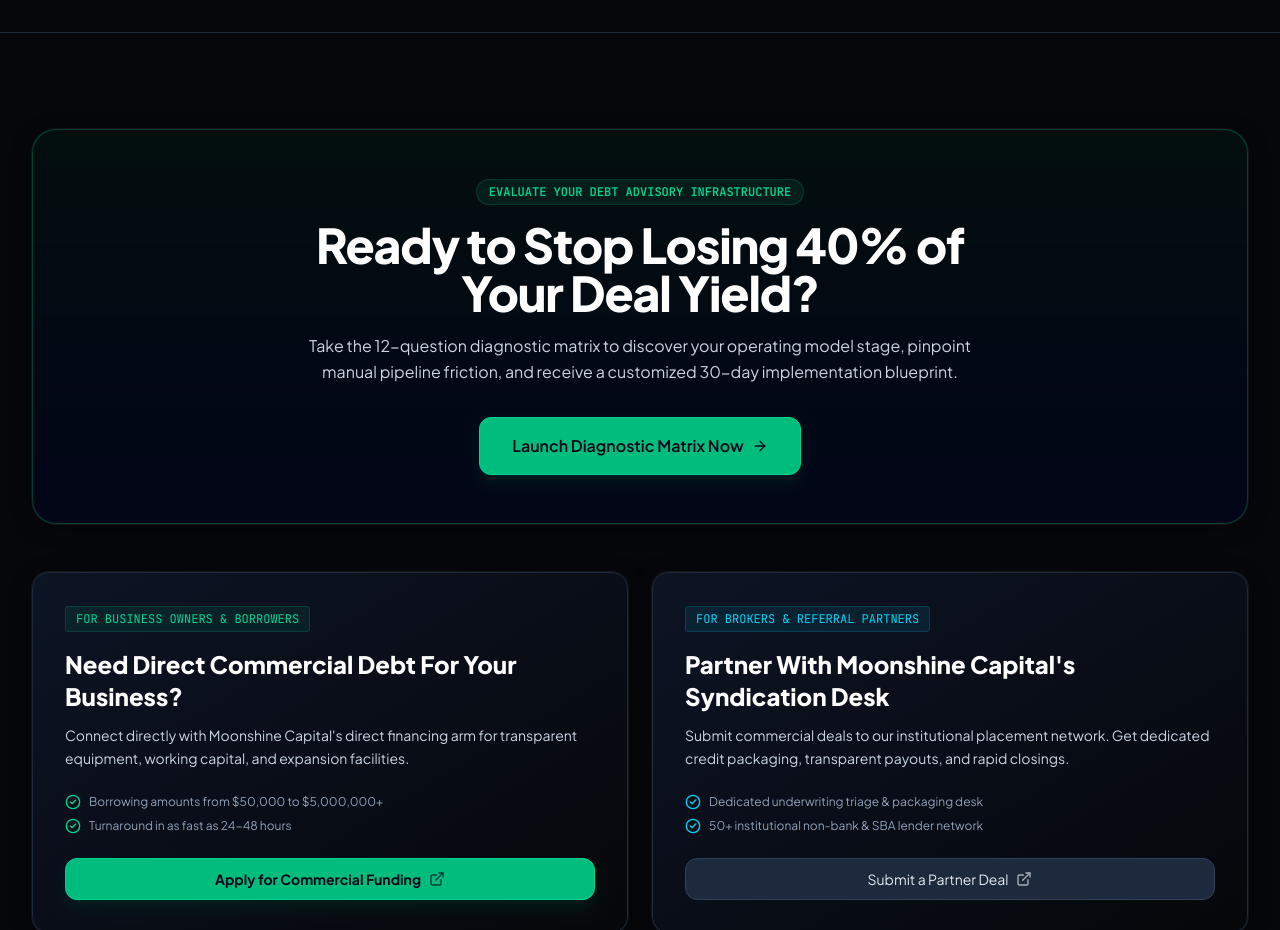
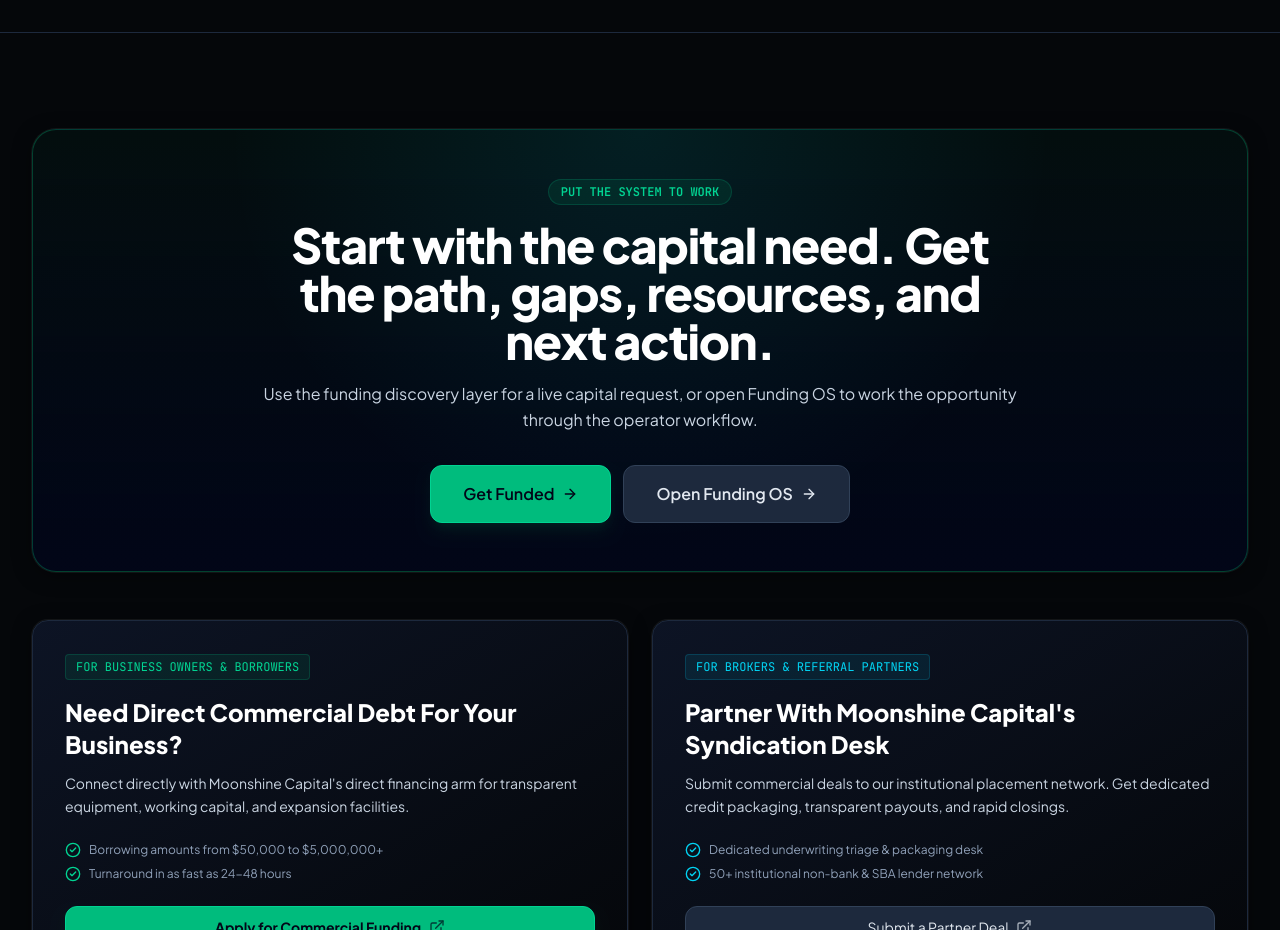
Before and after one commit to JFeimster/capital-operator, a React (Vite) app: page / in a window 1280 px wide. Shown: the part 9200-10130 px from the top of the page. Built offline with nearby package versions, Linux system fonts and the light colour scheme.

Commit message:
feat(surface): improve src/components/home/FinalCTA.tsx

```diff
--- a/src/components/home/FinalCTA.tsx
+++ b/src/components/home/FinalCTA.tsx
@@ -4,30 +4,30 @@
 import { FundingOwnerCTA } from './FundingOwnerCTA';
 import { PartnerCTA } from './PartnerCTA';
 import { CTAButton } from '../site/CTAButton';
+import { toAppHref } from '../../lib/routeLocation';
 
 export const FinalCTA: React.FC = () => {
   return (
     <Section id="final-cta" variant="contrast">
       <Container>
-        {/* Core Diagnostic CTA Banner */}
         <div className="rounded-3xl border border-emerald-500/30 bg-gradient-to-b from-emerald-950/20 to-slate-950 p-8 sm:p-12 text-center mb-12 relative overflow-hidden card-glow">
-          <div className="max-w-2xl mx-auto relative z-10">
+          <div className="absolute inset-0 bg-[radial-gradient(circle_at_top,rgba(6,182,212,.10),transparent_55%)]"/>
+          <div className="max-w-3xl mx-auto relative z-10">
             <span className="font-mono text-xs text-emerald-400 bg-emerald-500/10 px-3 py-1 rounded-full border border-emerald-500/20 mb-4 inline-block font-semibold">
-              EVALUATE YOUR DEBT ADVISORY INFRASTRUCTURE
+              PUT THE SYSTEM TO WORK
             </span>
             <h2 className="text-3xl sm:text-5xl font-black text-white mb-4 tracking-tight">
-              Ready to Stop Losing 40% of Your Deal Yield?
+              Start with the capital need. Get the path, gaps, resources, and next action.
             </h2>
             <p className="text-sm sm:text-base text-slate-300 leading-relaxed mb-8">
-              Take the 12-question diagnostic matrix to discover your operating model stage, pinpoint manual pipeline friction, and receive a customized 30-day implementation blueprint.
+              Use the funding discovery layer for a live capital request, or open Funding OS to work the opportunity through the operator workflow.
             </p>
-            <CTAButton href="#assessment" size="lg" className="text-base px-8 py-4">
-              Launch Diagnostic Matrix Now
-            </CTAButton>
+            <div className="flex flex-col sm:flex-row justify-center gap-3">
+              <CTAButton href={toAppHref('/get-funded')} size="lg" className="text-base px-8 py-4">Get Funded</CTAButton>
+              <CTAButton href={toAppHref('/funding')} variant="secondary" size="lg" className="text-base px-8 py-4">Open Funding OS</CTAButton>
+            </div>
           </div>
         </div>
-
-        {/* Dual Partner / Direct Channels */}
         <div className="grid grid-cols-1 md:grid-cols-2 gap-6">
           <FundingOwnerCTA />
           <PartnerCTA />
```
